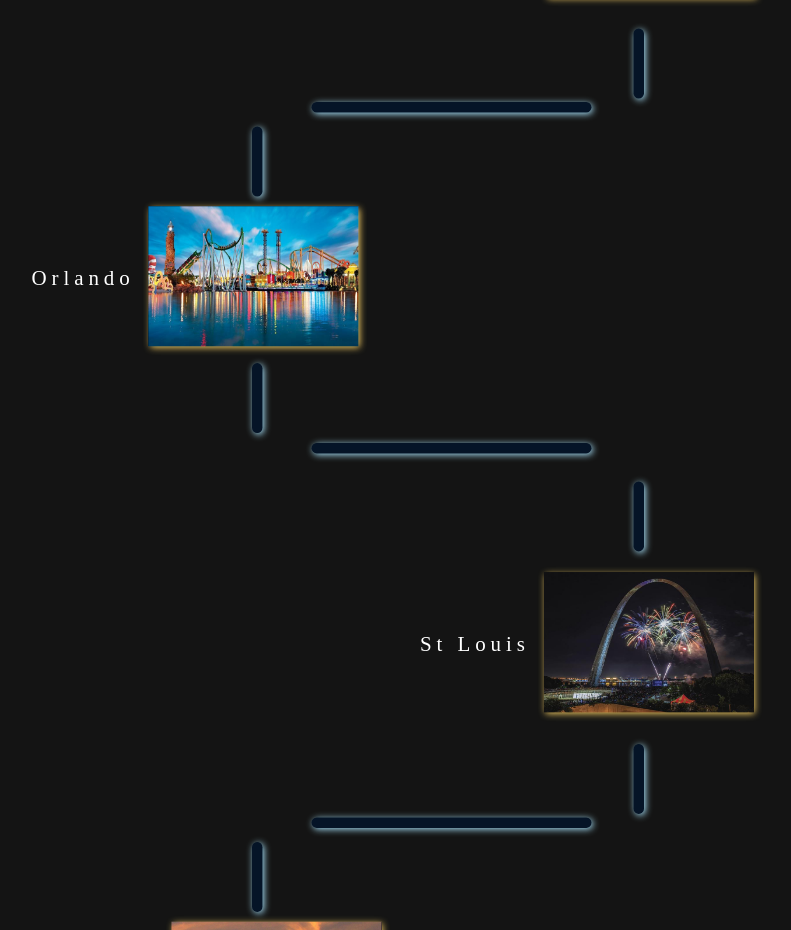
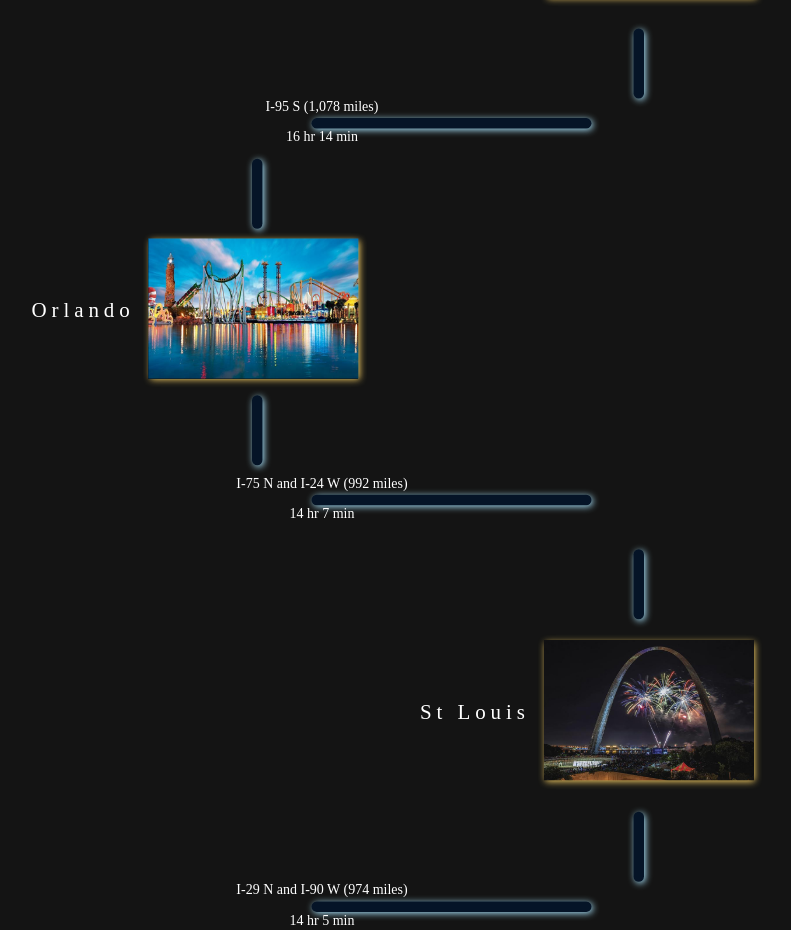
Before and after one commit to KRMalaGrino/butterfly-brigade, a React (Vite) app: page / in a window 1280 px wide. Shown: the part 762-1692 px from the top of the page, without its empty margins (318-1109 px from the left). Built offline with nearby package versions, Linux system fonts and the light colour scheme.

Commit message:
directions added

```diff
--- a/src/components/Main/Directions/Directions.css
+++ b/src/components/Main/Directions/Directions.css
@@ -29,6 +29,16 @@
   max-width: 180px;
 }
 
+.directions__text {
+  display: flex;
+  justify-content: center;
+  margin: 0;
+  font-family: "Times New Roman", Times, serif;
+  font-size: 20px;
+  font-weight: 500;
+  color: white;
+}
+
 .directions__img {
   width: 300px;
   height: 200px;
@@ -42,9 +52,6 @@
 .directions__img:hover {
   width: 340px;
   height: 240px;
-}
-
-.directions__lines {
 }
 
 .directions__line-1 {
--- a/src/components/Main/Directions/Directions.jsx
+++ b/src/components/Main/Directions/Directions.jsx
@@ -9,54 +9,87 @@ import sanfran from "../../../images/san-fran/san-fran-logo.avif";
 function Directions() {
   return (
     <div className="directions">
+      {/* first stop */}
       <div className="directions__wrapper-1">
         <p className="directions__title">New York</p>
         <Link to="/new-york">
-          <img className="directions__img" src={newyork} alt="new-york" />
+          <img
+            className="directions__img"
+            src={newyork}
+            alt="new-york"
+          />
         </Link>
       </div>
       <div className="directions__lines">
         <div className="directions__line-1"></div>
+        <p className="directions__text">I-95 S (1,078 miles)</p>
         <div className="directions__line-2"></div>
+        <p className="directions__text">16 hr 14 min</p>
         <div className="directions__line-3"></div>
       </div>
+      {/* second stop */}
       <div className="directions__wrapper-2">
         <p className="directions__title">Orlando</p>
         <Link to="/tenessee">
-          <img className="directions__img" src={orlando} alt="tennessee" />
+          <img
+            className="directions__img"
+            src={orlando}
+            alt="tennessee"
+          />
         </Link>
       </div>
       <div className="directions__lines">
         <div className="directions__line-3"></div>
+        <p className="directions__text">I-75 N and I-24 W (992 miles)</p>
         <div className="directions__line-2"></div>
+        <p className="directions__text">14 hr 7 min</p>
         <div className="directions__line-1"></div>
       </div>
+      {/* third stop */}
       <div className="directions__wrapper-1">
         <p className="directions__title">St Louis</p>
         <Link to="/georgia">
-          <img className="directions__img" src={stlouis} alt="georgia" />
+          <img
+            className="directions__img"
+            src={stlouis}
+            alt="georgia"
+          />
         </Link>
       </div>
       <div className="directions__lines">
         <div className="directions__line-1"></div>
+        <p className="directions__text">I-29 N and I-90 W (974 miles)</p>
         <div className="directions__line-2"></div>
+        <p className="directions__text">14 hr 5 min</p>
         <div className="directions__line-3"></div>
       </div>
+      {/* fourth stop */}
       <div className="directions__wrapper-2">
         <p className="directions__title">Mt. Rushmore</p>
         <Link to="/arizona">
-          <img className="directions__img" src={mtrush} alt="arizona" />
+          <img
+            className="directions__img"
+            src={mtrush}
+            alt="arizona"
+          />
         </Link>
       </div>
       <div className="directions__lines">
         <div className="directions__line-3"></div>
+        <p className="directions__text">I-80 W (1,357 miles)</p>
         <div className="directions__line-2"></div>
+        <p className="directions__text">20 hr 52 min</p>
         <div className="directions__line-1"></div>
       </div>
+      {/* fifth stop */}
       <div className="directions__wrapper-1">
         <p className="directions__title">San Fransisco</p>
         <Link to="/oregon">
-          <img className="directions__img" src={sanfran} alt="oregon" />
+          <img
+            className="directions__img"
+            src={sanfran}
+            alt="oregon"
+          />
         </Link>
       </div>
     </div>
```
